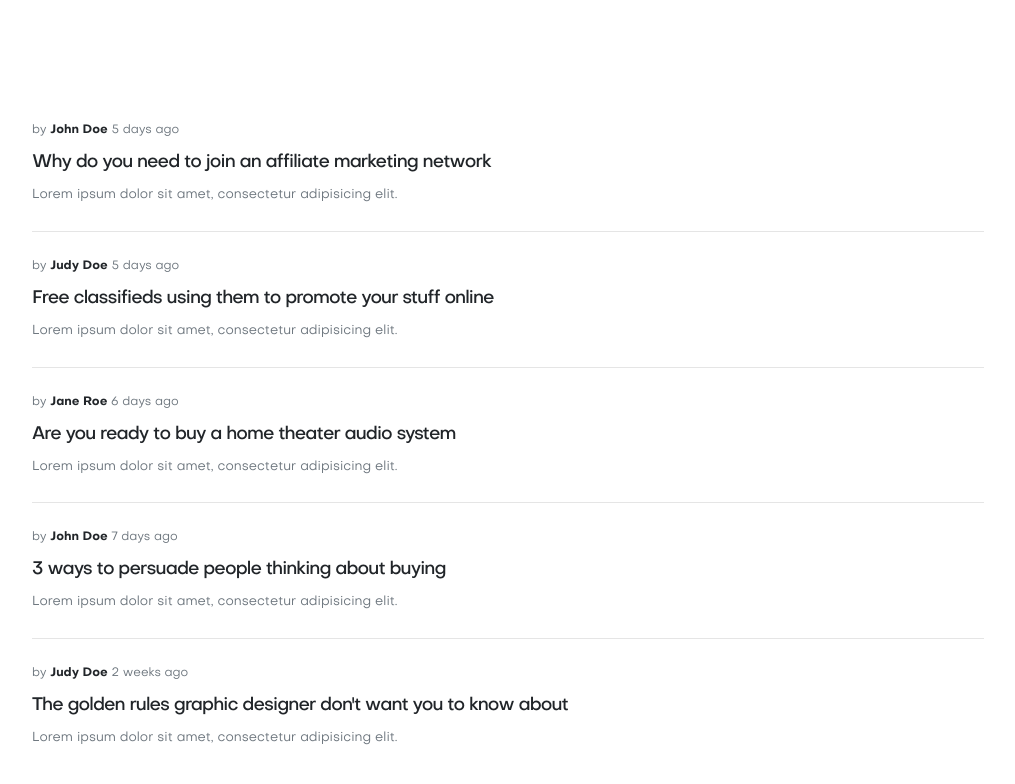
After one commit to a151815058/yaowebsite, a Flask app: page /blog in a window 1280 px wide. The commit adds this page. Shown: the top 784 px of the page, without its empty margins (32-1047 px from the left). Run offline with Flask 2, Linux system fonts and the light colour scheme; some libraries are stand-ins or nearby versions.

Commit message:
add blog

```diff
--- a/app.py
+++ b/app.py
@@ -22,5 +22,15 @@ def about():  # put application's code here
 def history():  # put application's code here
     return render_template('history.html')
 
+@app.route('/blog')
+def blog():  # put application's code here
+    return render_template('blog.html')
+
+@app.route('/organizational_chart')
+def organizational_chart():  # put application's code here
+    return render_template('organizational_chart.html')
+
+
+
 if __name__ == '__main__':
     app.run()
--- a/templates/base.html
+++ b/templates/base.html
@@ -120,7 +120,7 @@
                 歷史沿革
               </a>
             </li>
-            <li class="nav-item  active ">
+            <li class="nav-item">
               <a href="documentation.html" class="nav-link">
                 組織章程
               </a>
--- /dev/null
+++ b/templates/blog.html
@@ -0,0 +1,179 @@
+<!doctype html>
+<html lang="en">
+  <head>
+    <!-- Required meta tags -->
+    <meta charset="utf-8">
+    <meta name="viewport" content="width=device-width, initial-scale=1, shrink-to-fit=no">
+
+    <!-- Favicons -->
+    <link rel="apple-touch-icon" sizes="180x180" href="assets/ico/apple-touch-icon.png">
+    <link rel="icon" type="image/png" sizes="32x32" href="assets/ico/favicon-32x32.png">
+    <link rel="icon" type="image/png" sizes="16x16" href="assets/ico/favicon-16x16.png">
+    <link rel="manifest" href="assets/ico/site.webmanifest">
+    <link rel="mask-icon" href="assets/ico/safari-pinned-tab.svg" color="#5bbad5">
+    <link rel="shortcut icon" href="assets/ico/favicon.ico">
+    <meta name="msapplication-TileColor" content="#da532c">
+    <meta name="msapplication-config" content="assets/ico/browserconfig.xml">
+    <meta name="theme-color" content="#ffffff">
+
+    <!-- Plugins CSS -->
+    <link href="{{ url_for('static',filename='assets/libs/flickity/dist/flickity.min.css') }}" rel="stylesheet">
+    <link href="{{ url_for('static',filename='assets/libs/flickity-fade/flickity-fade.css') }}" rel="stylesheet">
+    <link href="{{ url_for('static',filename='assets/libs/fullpage.js/dist/fullpage.min.css') }}" rel="stylesheet">
+    <link href="{{ url_for('static',filename='assets/libs/highlightjs/styles/codepen-embed.css') }}" rel="stylesheet">
+    <link href="{{ url_for('static',filename='assets/libs/@fortawesome/fontawesome-free/css/all.min.css') }}" rel="stylesheet">
+    <link href="{{ url_for('static',filename='assets/libs/incline-icons/style.min.css') }}" rel="stylesheet">
+
+    <!-- Theme CSS -->
+    <link href="{{ url_for('static',filename='assets/css/theme.min.css') }}" rel="stylesheet">
+
+  </head>
+  <body>
+    <!-- LATEST
+    ================================================== -->
+    <section>
+      <div class="container section pb-0">
+        <div class="row">
+          <div class="col-12 col-md-9 col-lg-10 order-md-1">
+
+            <a class="row align-items-center text-nounderline" href="blog-post.html">
+              <div class="col-12 col-md-9">
+
+                <!-- Meta -->
+                <p class="mb-2 text-xs text-muted">
+                  by <strong class="text-body">John Doe</strong> 5 days ago
+                </p>
+
+                <!-- Heading -->
+                <h4>
+                  Why do you need to join an affiliate marketing network
+                </h4>
+
+                <!-- Text -->
+                <p class="mb-0 text-sm text-muted">
+                  Lorem ipsum dolor sit amet, consectetur adipisicing elit.
+                </p>
+
+              </div>
+            </a> <!-- / .row -->
+
+            <hr class="my-4">
+
+            <a class="row align-items-center text-nounderline" href="blog-post.html">
+              <div class="col-12 col-md-9">
+
+                <!-- Meta -->
+                <p class="mb-2 text-xs text-muted">
+                  by <strong class="text-body">Judy Doe</strong> 5 days ago
+                </p>
+
+                <!-- Heading -->
+                <h4>
+                  Free classifieds using them to promote your stuff online
+                </h4>
+
+                <!-- Text -->
+                <p class="mb-0 text-sm text-muted">
+                  Lorem ipsum dolor sit amet, consectetur adipisicing elit.
+                </p>
+
+              </div>
+            </a> <!-- / .row -->
+
+            <hr class="my-4">
+
+            <a class="row align-items-center text-nounderline" href="blog-post.html">
+              <div class="col-12 col-md-9">
+
+                <!-- Meta -->
+                <p class="mb-2 text-xs text-muted">
+                  by <strong class="text-body">Jane Roe</strong> 6 days ago
+                </p>
+
+                <!-- Heading -->
+                <h4>
+                  Are you ready to buy a home theater audio system
+                </h4>
+
+                <!-- Text -->
+                <p class="mb-0 text-sm text-muted">
+                  Lorem ipsum dolor sit amet, consectetur adipisicing elit.
+                </p>
+
+              </div>
+            </a> <!-- / .row -->
+
+            <hr class="my-4">
+
+            <a class="row align-items-center text-nounderline" href="blog-post.html">
+
+              <div class="col-12 col-md-9">
+
+                <!-- Meta -->
+                <p class="mb-2 text-xs text-muted">
+                  by <strong class="text-body">John Doe</strong> 7 days ago
+                </p>
+
+                <!-- Heading -->
+                <h4>
+                  3 ways to persuade people thinking about buying
+                </h4>
+
+                <!-- Text -->
+                <p class="mb-0 text-sm text-muted">
+                  Lorem ipsum dolor sit amet, consectetur adipisicing elit.
+                </p>
+
+              </div>
+            </a> <!-- / .row -->
+
+            <hr class="my-4">
+
+            <a class="row align-items-center text-nounderline" href="blog-post.html">
+              <div class="col-12 col-md-9">
+
+                <!-- Meta -->
+                <p class="mb-2 text-xs text-muted">
+                  by <strong class="text-body">Judy Doe</strong> 2 weeks ago
+                </p>
+
+                <!-- Heading -->
+                <h4>
+                  The golden rules graphic designer don't want you to know about
+                </h4>
+
+                <!-- Text -->
+                <p class="mb-0 text-sm text-muted">
+                  Lorem ipsum dolor sit amet, consectetur adipisicing elit.
+                </p>
+
+              </div>
+            </a> <!-- / .row -->
+
+          </div>
+        </div> <!-- / .row -->
+      </div> <!-- / .container -->
+    </section>
+
+    <!-- JAVASCRIPT
+    ================================================== -->
+    <!-- Global JS -->
+    <script src="{{url_for('static', filename='assets/libs/jquery/dist/jquery.min.js')}}"></script>
+    <script src="https://maps.googleapis.com/maps/api/js?key=AIzaSyCnKt8_N4-FKOnhI_pSaDL7g_g-XI1-R9E"></script>
+
+    <!-- Plugins JS -->
+    <script src="{{url_for('static', filename='assets/libs/bootstrap/dist/js/bootstrap.bundle.min.js')}}"></script>
+    <script src="{{url_for('static', filename='assets/libs/flickity/dist/flickity.pkgd.min.js')}}"></script>
+    <script src="{{url_for('static', filename='assets/libs/flickity-fade/flickity-fade.js')}}"></script>
+    <script src="{{url_for('static', filename='assets/libs/jquery-parallax.js/parallax.min.js')}}"></script>
+    <script src="{{url_for('static', filename='assets/libs/waypoints/lib/jquery.waypoints.min.js')}}"></script>
+    <script src="{{url_for('static', filename='assets/libs/waypoints/lib/shortcuts/inview.min.js')}}"></script>
+    <script src="{{url_for('static', filename='assets/libs/fullpage.js/vendors/scrolloverflow.min.js')}}"></script>
+    <script src="{{url_for('static', filename='assets/libs/fullpage.js/dist/fullpage.min.js')}}"></script>
+    <script src="{{url_for('static', filename='assets/libs/highlightjs/highlight.pack.min.js')}}"></script>
+
+    <!-- Theme JS -->
+    <script src="{{url_for('static', filename='assets/js/theme.min.js')}}"></script>
+
+  </body>
+</html>
```
Also changed, not shown: templates/news.html (+7 -7 lines), templates/organizational_chart.html (added, +109 -0 lines).
